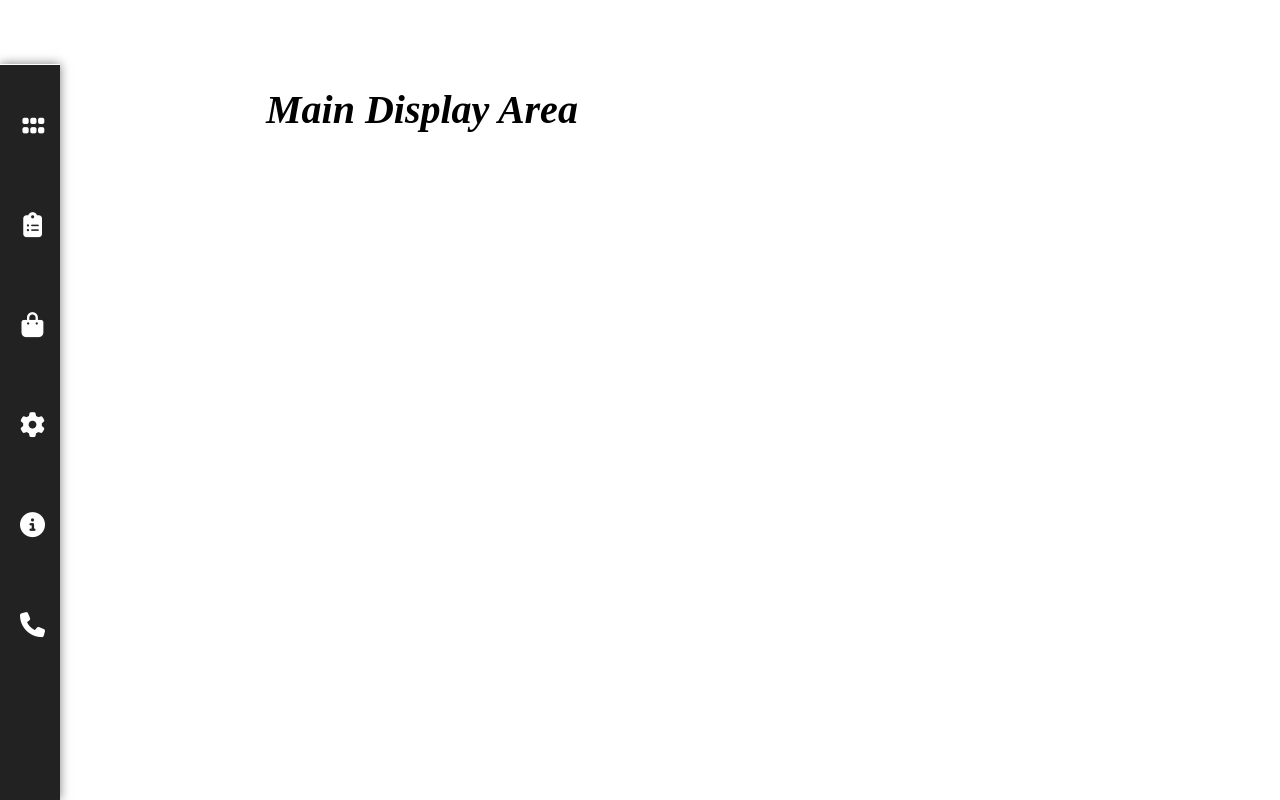
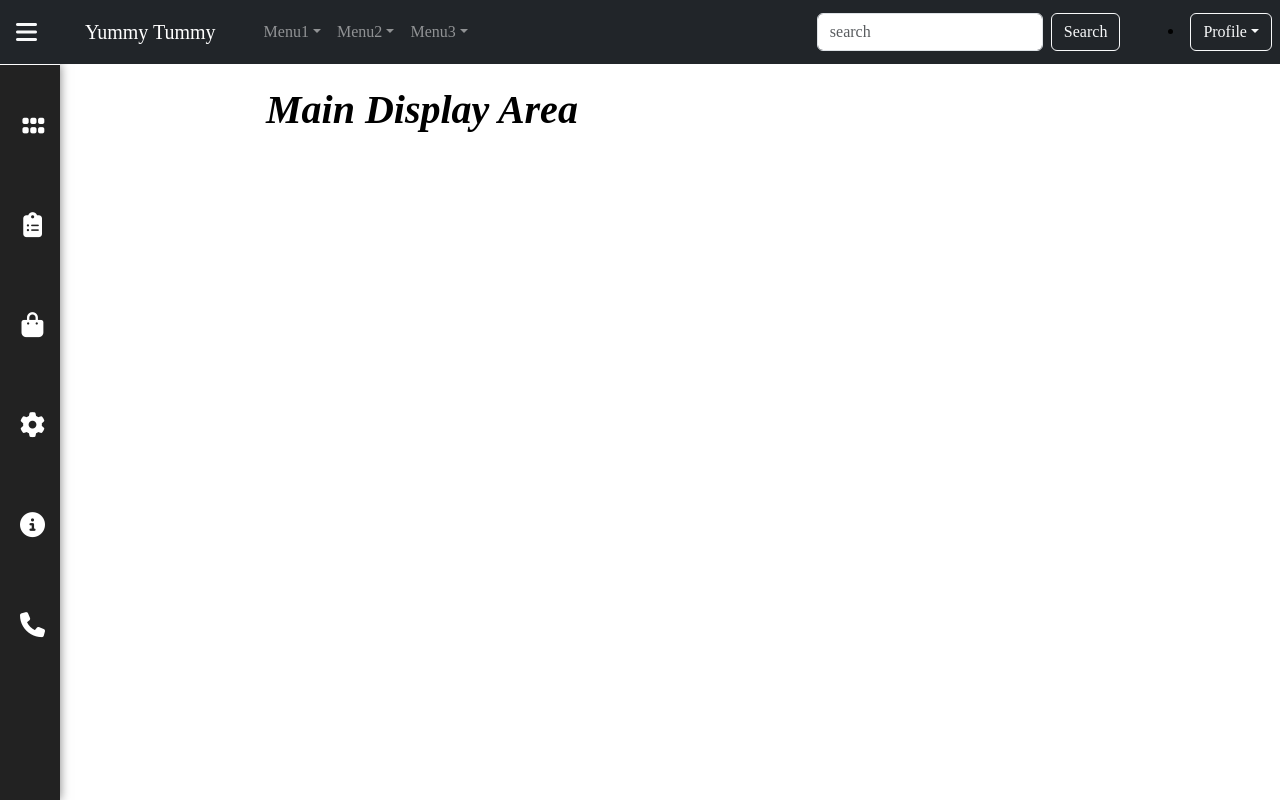
Before and after one commit to NaniBabuPallapu/fullstack_yummy_tummy_app, an Angular app in the folder angular-yummy-tummy/: page / in a window 1280 px wide. Shown: the top 800 px of the page. Built offline with nearby package versions, Linux system fonts and the light colour scheme.

Commit message:
adding changes

```diff
--- a/angular-yummy-tummy/src/app/layouts/header/header.component.html
+++ b/angular-yummy-tummy/src/app/layouts/header/header.component.html
@@ -0,0 +1,59 @@
+<nav class="navbar navbar-expand navbar-dark bg-dark px-2"> <!-- navbar on header with darkmode-->
+    <div class="side-nav-button p-2 me-3 text-light" (click)="sideNavToggle()">
+        <i class="fa-solid fa-bars"></i> <!-- drop bar -->
+    </div>
+
+    <a class="navbar-brand px-4" href="#">Yummy Tummy</a> <!-- App logo and navbar-->
+    <div class="navbar-collapse">
+        <ul class="navbar-nav me-auto">
+
+            <li class="nav-item dropdown">
+                <a class="nav-link dropdown-toggle" href="#" role="button" data-bs-toggle="dropdown"  aria-haspopup="true" aria-expanded="false">Menu1</a>
+                <ul class="dropdown-menu dropdown-menu-dark">
+                    <li><a class="dropdown-item" href="#">Child1</a></li>
+                    <li><a class="dropdown-item" href="#">Child2</a></li>
+                    <li><a class="dropdown-item" href="#">Child3</a></li>
+                    <li><a class="dropdown-item" href="#">Child4</a></li>
+                </ul>
+            </li>
+
+            <li class="nav-item dropdown">
+                <a class="nav-link dropdown-toggle" href="#" role="button" data-bs-toggle="dropdown"  aria-haspopup="true" aria-expanded="false">Menu2</a>
+                <ul class="dropdown-menu dropdown-menu-dark">
+                    <li><a class="dropdown-item" href="#">Child1</a></li>
+                    <li><a class="dropdown-item" href="#">Child2</a></li>
+                    <li><a class="dropdown-item" href="#">Child3</a></li>
+                    <li><a class="dropdown-item" href="#">Child4</a></li>
+                </ul>
+            </li>
+
+            <li class="nav-item dropdown">
+                <a class="nav-link dropdown-toggle" href="#" role="button" data-bs-toggle="dropdown"  aria-haspopup="true" aria-expanded="false">Menu3</a>
+                <ul class="dropdown-menu dropdown-menu-dark">
+                    <li><a class="dropdown-item" href="#">Child1</a></li>
+                    <li><a class="dropdown-item" href="#">Child2</a></li>
+                    <li><a class="dropdown-item" href="#">Child3</a></li>
+                    <li><a class="dropdown-item" href="#">Child4</a></li>
+                </ul>
+            </li>
+
+        </ul>
+    </div>
+
+    <form class="d-flex me-5">
+        <input class="form-control me-2"  placeholder="search" type="search" >
+        <button class="btn btn-outline-light" type="submit">Search</button>
+    </form>
+
+    <div class="d-flex me-10">
+        <li class="nav-item dropdown">
+        <button class="btn btn-outline-light dropdown-toggle" data-bs-toggle="dropdown">Profile</button>
+        <ul class="dropdown-menu dropdown-menu-dark  dropdown-menu-end">
+            <li><a class="dropdown-item" href="#">Your Profile</a></li>
+            <li><a class="dropdown-item" href="#">Update Profile</a></li>
+            <li><a class="dropdown-item" href="#">Delete Profile</a></li>
+            <li><a class="dropdown-item" href="#">Log Out</a></li>
+        </ul>
+        </li>
+    </div>
+</nav>
--- a/angular-yummy-tummy/src/app/layouts/header/header.component.scss
+++ b/angular-yummy-tummy/src/app/layouts/header/header.component.scss
@@ -0,0 +1,14 @@
+nav{
+    height: 100%;
+}
+.side-nav-button{
+ display: flex;
+ justify-content: center;
+ align-items: center;
+ font-size: 1.5rem;
+ cursor: pointer;
+}
+.side-nav-button:hover{
+    background-color: rgb(226, 255, 255,0.2);
+    border-radius: 30%;
+}
--- a/angular-yummy-tummy/src/app/layouts/header/header.component.ts
+++ b/angular-yummy-tummy/src/app/layouts/header/header.component.ts
@@ -1,4 +1,4 @@
-import { Component } from '@angular/core';
+import { Component, EventEmitter, Output } from '@angular/core';
 
 @Component({
   selector: 'app-header',
@@ -6,5 +6,19 @@ import { Component } from '@angular/core';
   styleUrls: ['./header.component.scss']
 })
 export class HeaderComponent {
+ @Output() sideNavToggled = new EventEmitter<boolean>();
 
+ menuStatus: boolean = false;
+
+
+
+
+
+
+
+
+ sideNavToggle(){
+  this.menuStatus=!this.menuStatus;
+  this.sideNavToggled.emit(this.menuStatus);
+ }
 }
```
